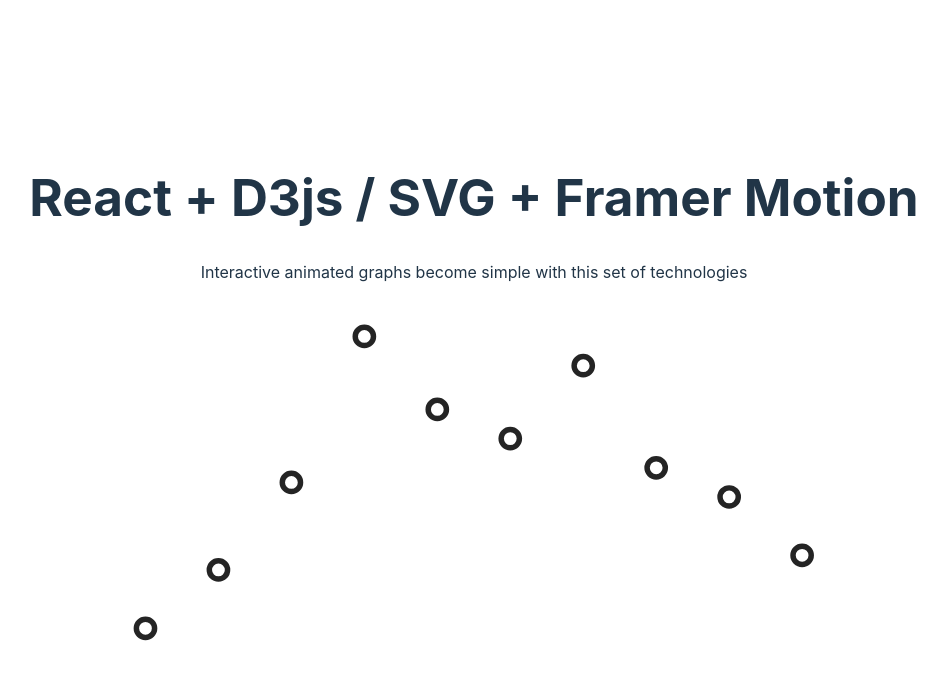
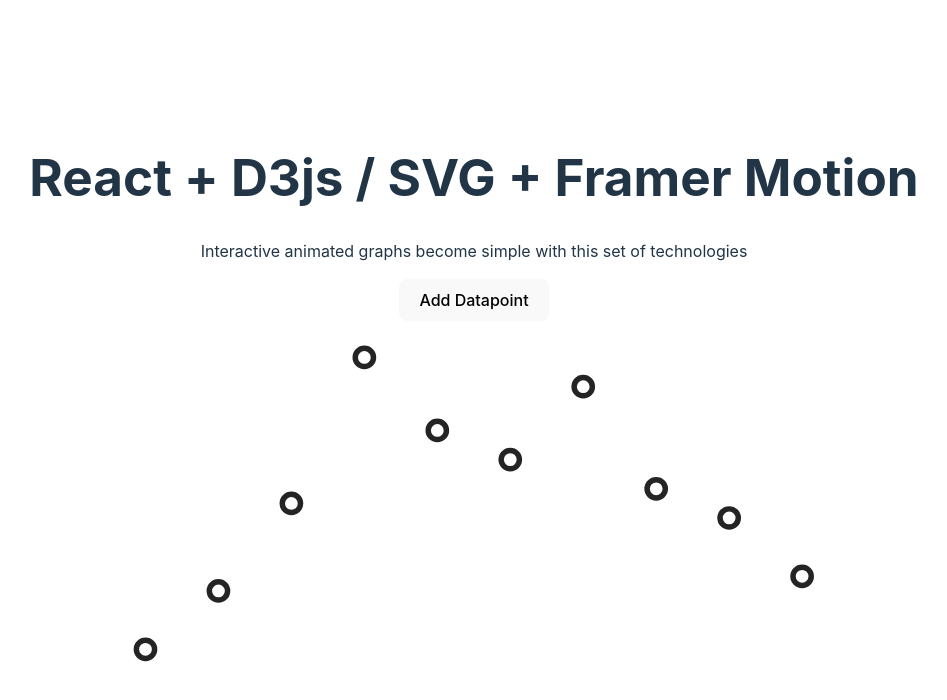
Before and after one commit to ferpar/react-d3-framer, a React (Vite) app: page / in a window 1280 px wide. Shown: the top 700 px of the page, without its empty margins (166-1113 px from the left). Built offline with nearby package versions, Linux system fonts and the light colour scheme.

Commit message:
add basic interaction

```diff
--- a/src/App.tsx
+++ b/src/App.tsx
@@ -17,12 +17,22 @@
 
 function App() {
   const [dataPoints, setDataPoints] = React.useState(points);
+  const addRandomDatapoint = () => {
+    const x = Math.max(...dataPoints.map((p) => p[0])) + 2;
+    const y = Math.floor(Math.random() * 20) + 1;
+    setDataPoints([...dataPoints, [x, y]]);
+  }
   return (
     <>
       <h1>React + D3js / SVG + Framer Motion</h1>
       <p>
         Interactive animated graphs become simple with this set of technologies
       </p>
+      <div>
+        <button
+        onClick={addRandomDatapoint}
+        >Add Datapoint</button>
+      </div>
       <MotionGraph dataPoints={dataPoints}/>
     </>
   );
```
